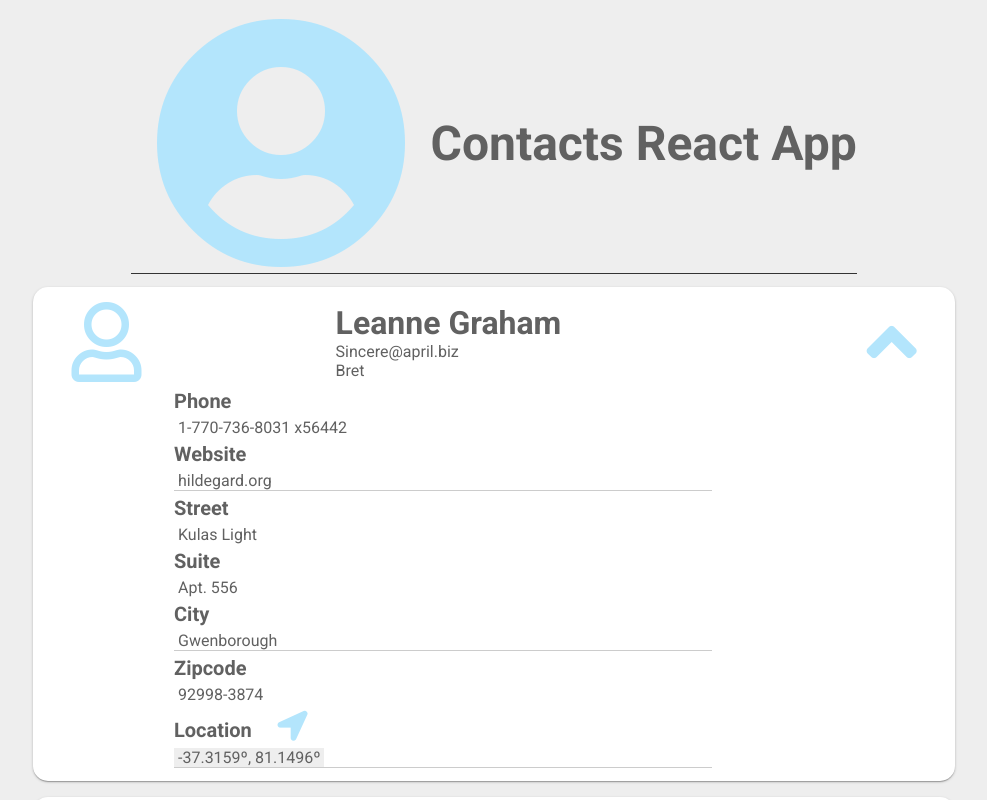
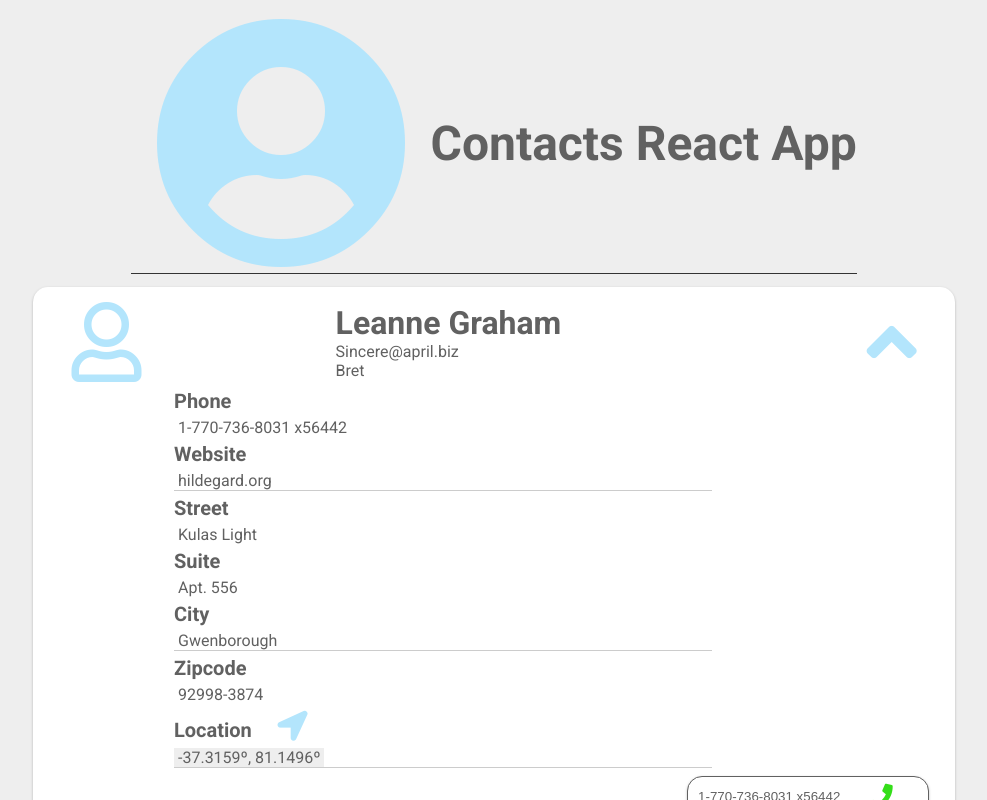
Before and after one commit to dmorais92/contacts-react-app, a React (Create React App) app: page / in a window 1280 px wide. Both pictures are taken after a click on the icon 1037 px from the left and 341 px from the top of the page. Shown: the top 800 px of the page, without its empty margins (146-1133 px from the left). Built offline with nearby package versions, Linux system fonts and the light colour scheme.

Commit message:
Add contact button to User component

```diff
--- a/src/components/User.js
+++ b/src/components/User.js
@@ -2,6 +2,7 @@ import React, { PureComponent, Fragment } from "react";
 import PropTypes from "prop-types";
 import Card from "./common/Card";
 import Icon from "./common/Icon";
+import Button from "./common/Button";
 
 import "./User.scss";
 import { chunk, capitalize } from "../utils";
@@ -77,11 +78,14 @@ class UserList extends PureComponent {
     return (
       <Icon
         icon={expanded ? "close" : "open"}
-        onClick={() =>
-          !console.log(expanded) && this.setState({ expanded: !expanded })
-        }
+        onClick={() => this.setState({ expanded: !expanded })}
       />
     );
+  }
+
+  get phoneNumber() {
+    const { user } = this.props;
+    return user.phone.replace(/\D/g,'');
   }
 
   render() {
@@ -90,7 +94,6 @@ class UserList extends PureComponent {
     if (user) {
       const { name, id, username, email, address, company, ...userInfo } = user;
       const extraFields = userInfo && Object.keys(userInfo);
-
       return (
         <Card vertical key={id} classes={["User"]}>
           <div className="row">
@@ -106,6 +109,14 @@ class UserList extends PureComponent {
             <Fragment>
               {this.renderUserFields(extraFields)}
               {this.renderUserFields(Object.keys(address), address)}
+                <Button classes={["contact-button"]}>
+              <a href={`tel:${this.phoneNumber}`}>
+                  {
+                    user.phone
+                  }
+                  <Icon icon="mobile" size="s" color="secondary"/>
+              </a>
+                </Button>
             </Fragment>
           ) : (
             ""
--- a/src/components/User.scss
+++ b/src/components/User.scss
@@ -17,6 +17,17 @@
       }
     }
   }
+  .contact-button {
+    align-self: flex-end;
+    margin: 1vh 1vw;
+    a {
+      padding: 5px;
+    }
+    i {
+      vertical-align: middle;
+    }
+  }
+
   .info-section {
     flex-flow: column nowrap;
     align-items: flex-end;
--- a/src/components/common/Card.scss
+++ b/src/components/common/Card.scss
@@ -11,7 +11,7 @@
   padding: 1vw;
   box-shadow: 0px 1px 3px 0px rgba(0,0,0,0.2), 0px 1px 1px 0px rgba(0,0,0,0.14), 0px 2px 1px -1px rgba(0,0,0,0.12);
   &.vertical {
-    width: 50vw;
+    max-width: 50vw;
     justify-content: flex-start;
     align-items: flex-start;
   }
--- a/src/components/common/Icon.scss
+++ b/src/components/common/Icon.scss
@@ -3,10 +3,10 @@
 .Icon {
   margin: 0.25vh 2vw;
   &.primary {
-    color: #b3e5fc;
+    color: $primary-icon-color;
   }
   &.secondary {
-    color:  $default-font-color;
+    color:  $secondary-icon-color;
   }
   &.xl {
     font-size: 20vw;
--- a/src/variables.scss
+++ b/src/variables.scss
@@ -1,4 +1,6 @@
 $default-background: #eee;
 $default-font-color: #616161;
 $secondary-font-color: #ccc;
+$primary-icon-color: #b3e5fc;
+$secondary-icon-color: #34de19;
 $drop-shadow: 0px 1px 3px 0px rgba(0,0,0,0.2), 0px 1px 1px 0px rgba(0,0,0,0.14), 0px 2px 1px -1px rgba(0,0,0,0.12);
```
Also changed, not shown: 1 other file (tests, documents, lock files or other folders).
